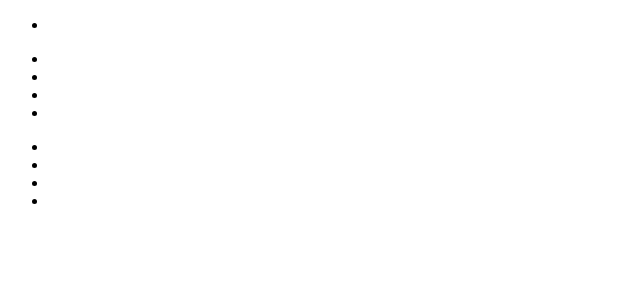
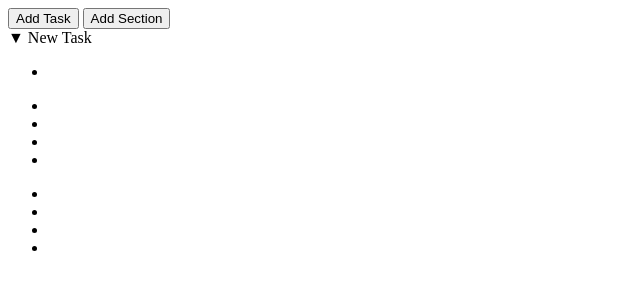
Before and after one commit to GiosciaFra/html-css-toboolist, a plain HTML site: page index.html in a window 1280 px wide. Shown: the whole page, without its empty margins (0-640 px from the left). Drawn offline with Linux system fonts and the light colour scheme.

Commit message:
Struttura base e inizio esercizio

```diff
--- a/index.html
+++ b/index.html
@@ -13,8 +13,22 @@
     </nav>
 
     <header>
+        <button class="button-1">
+
+             Add Task
+
+        </button>
+
+        <button class="button-2">
+
+            Add Section
+
+        </button>
+
 
     </header>
+
+    &#9660; New Task
 
     <ul>
         <li></li>
```
